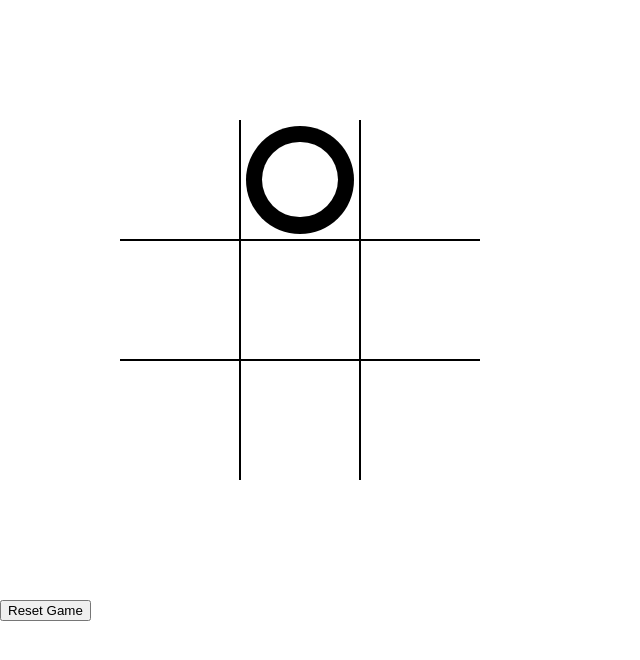
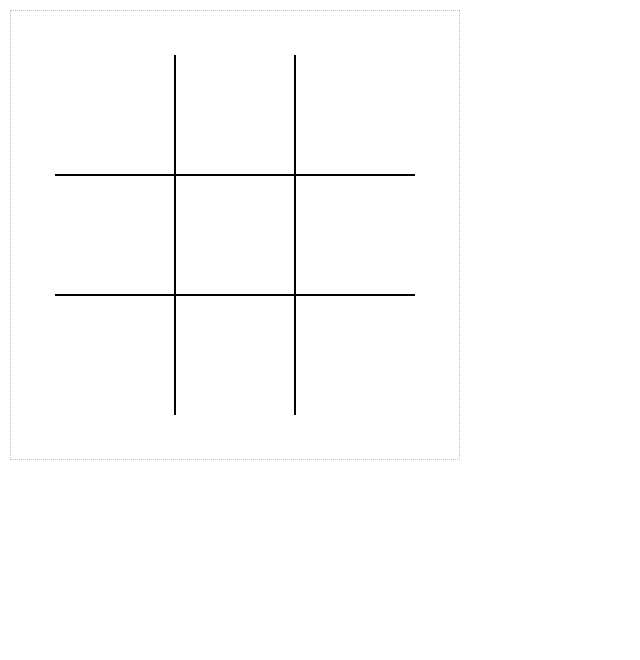
Before and after one commit to ArielPrez/Cat-s-Game, an Angular app: page / in a window 1280 px wide. Shown: the top 660 px of the page, without its empty margins (0-640 px from the left). Built offline with nearby package versions, Linux system fonts and the light colour scheme.

Commit message:
Board and message done

```diff
--- a/src/app/app.component.html
+++ b/src/app/app.component.html
@@ -1,6 +1,6 @@
-<div class="board x" id="board">
-  <div class="cell " data-cell></div>
-  <div class="cell circle" data-cell></div>
+<div class="board" id="board">
+  <div class="cell" data-cell></div>
+  <div class="cell" data-cell></div>
   <div class="cell" data-cell></div>
   <div class="cell" data-cell></div>
   <div class="cell" data-cell></div>
--- a/src/app/app.component.scss
+++ b/src/app/app.component.scss
@@ -1,7 +1,9 @@
 
 .board {
-  width: 600px;
-  height: 600px;
+  margin: 10px;
+  border: 1px dotted rgba(128, 128, 128, 0.5);
+  width: 450px;
+  height: 450px;
   display: grid;
   justify-content: center;
   align-content: center;
@@ -101,3 +103,36 @@ border-top: none;
   height: calc(var(--mark-size) * 0.7);
   background-color: white;
 }
+
+.message {
+  display: none;
+  position: fixed;
+  top: 0;
+  left: 0;
+  right: 0;
+  bottom: 0;
+  background-color: rgba(0,0,0, 0.9);
+  justify-content: center;
+  align-items: center;
+  color: white;
+  font-size: 36px;
+  flex-direction: column;
+
+  button {
+    font-size: 22px;
+    background-color: white;
+    border: 1px solid black;
+    padding: 5px 7px;
+    margin-top: 5px;
+    cursor: pointer;
+  }
+  button:hover {
+    background-color:black;
+    color: white;
+    border-color: white;
+  }
+}
+
+.message.show {
+  display: flex;
+}
```
